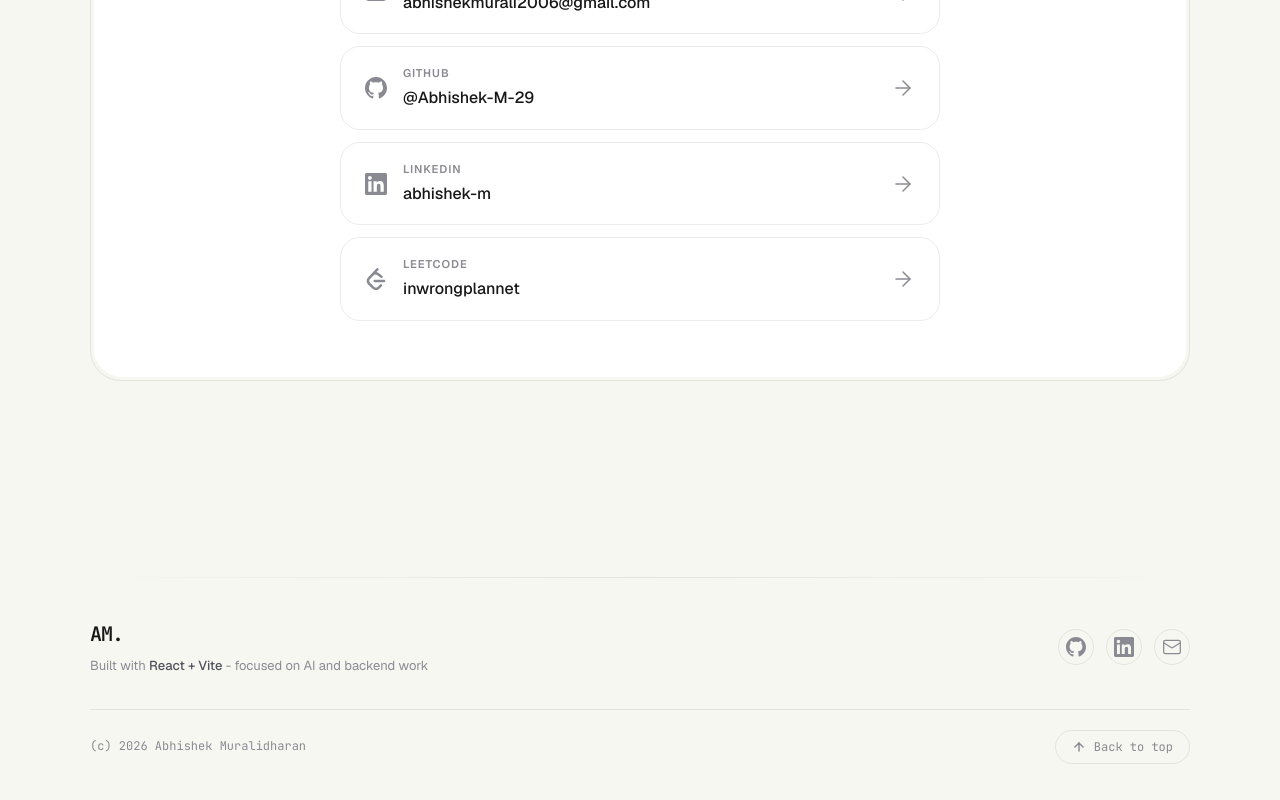
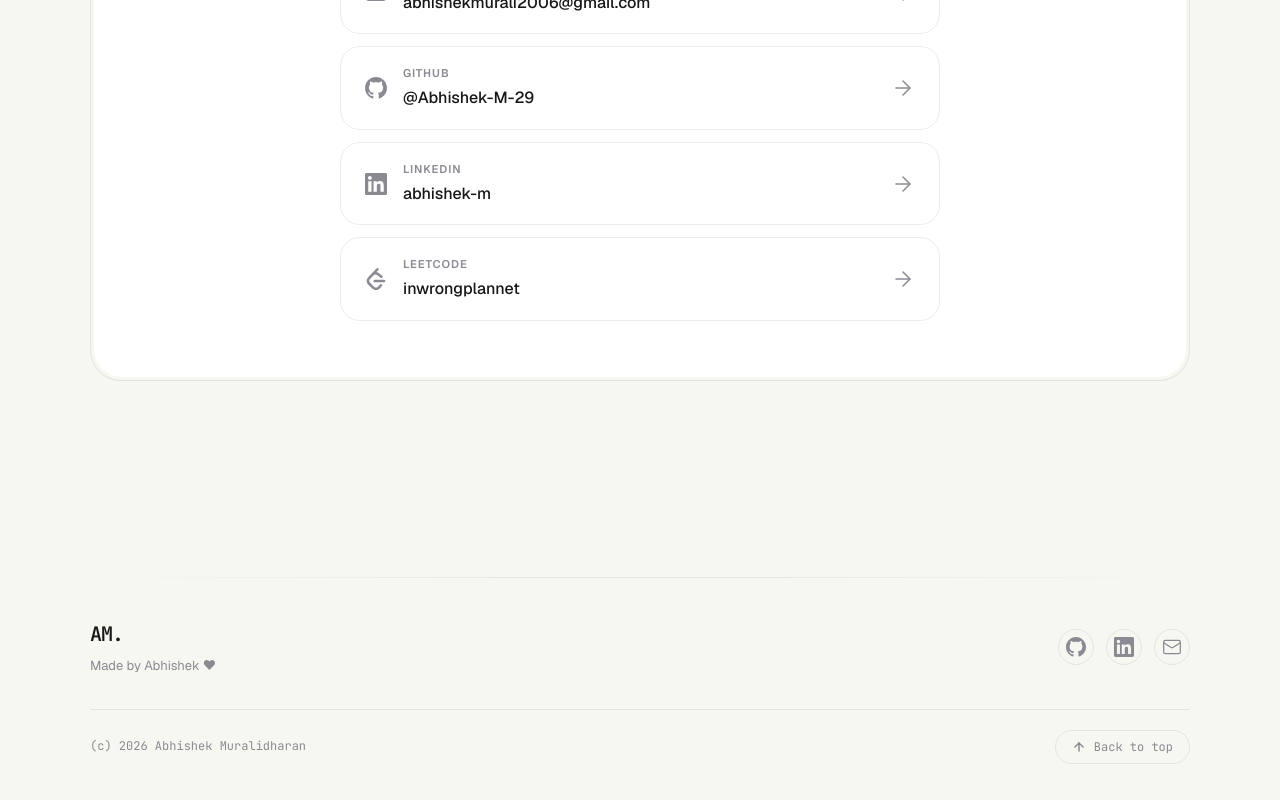
Before and after one commit to Abhishek-M-29/Portfolio, a React (Vite) app: page / in a window 1280 px wide. Shown: the part 5687-6487 px from the top of the page. Built offline with nearby package versions, Linux system fonts and the light colour scheme.

Commit message:
fix: update footer credit text

```diff
--- a/src/components/Footer.jsx
+++ b/src/components/Footer.jsx
@@ -17,7 +17,7 @@ export default function Footer() {
           <div className="footer-left">
             <span className="footer-logo">AM.</span>
             <p className="footer-credit">
-              Built with <strong>React + Vite</strong> - focused on AI and backend work
+              Made by Abhishek ❤
             </p>
           </div>
           <div className="footer-socials">
```
